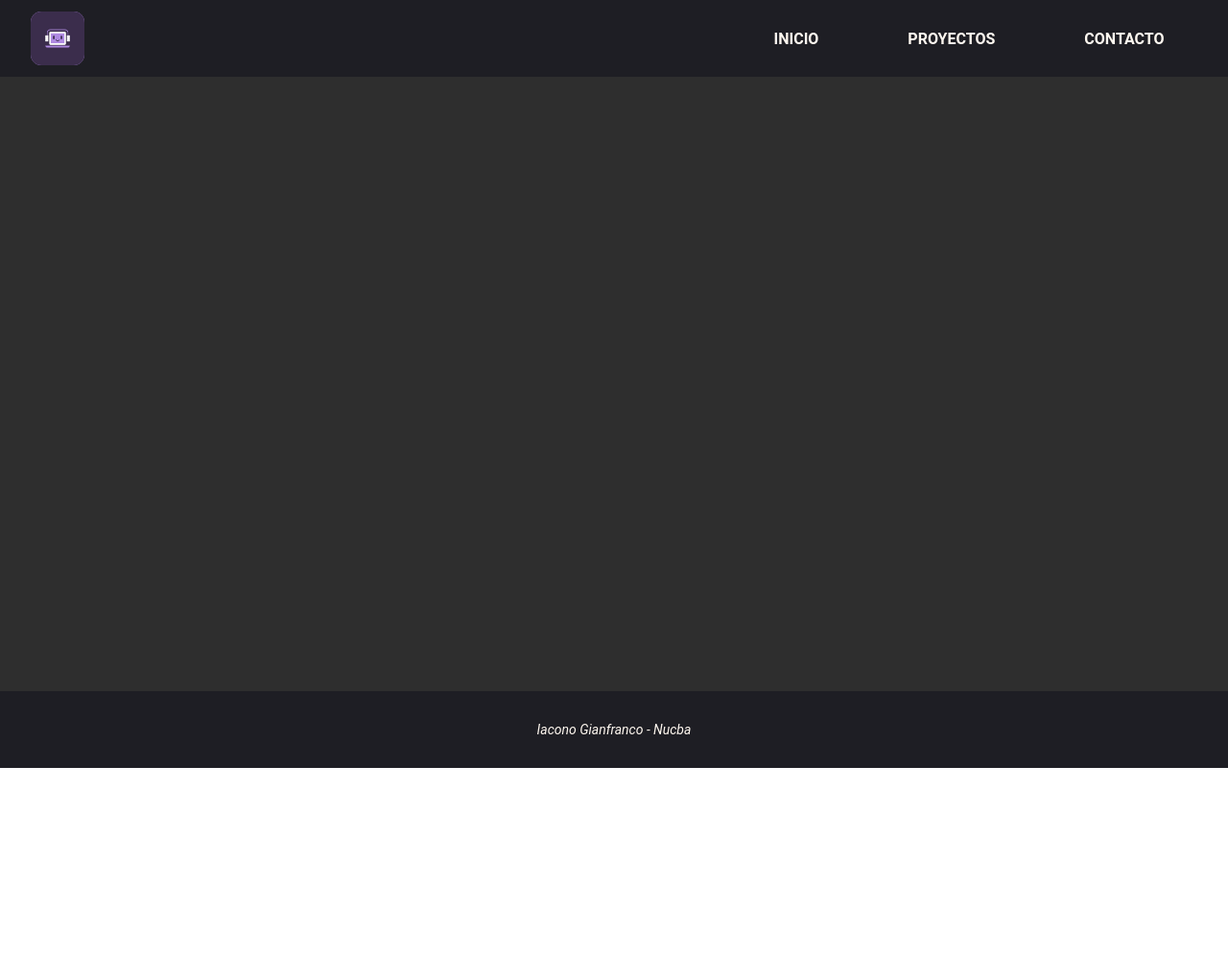
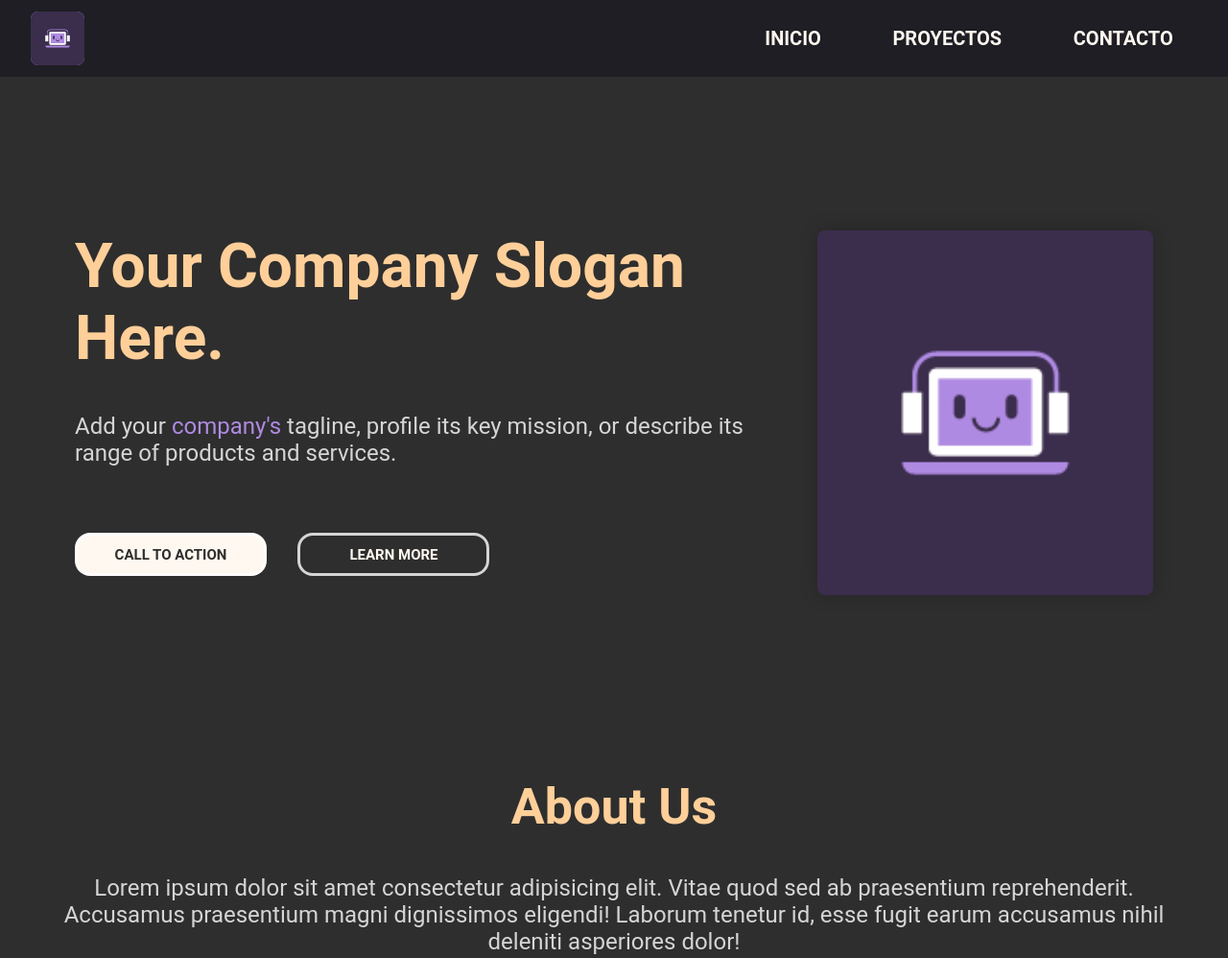
Before and after one commit to IaconoG/landing-page-nucba, a plain HTML site: page index.html in a window 1280 px wide. Shown: the top 998 px of the page at 96% size. Before the commit the page ends 800 px from the top, so only its background shows below. Drawn offline with Linux system fonts and the light colour scheme.

Commit message:
entrega 3

```diff
--- a/index.html
+++ b/index.html
@@ -21,7 +21,40 @@
         </div>
       </nav>
     </header>
-    <main></main>
+    <main>
+      <!-- HERO -->
+      <section class="hero">
+        <div class="hero-info">
+          <h2>Your Company Slogan Here.</h2>
+          <p>
+            Add your <span>company's</span> tagline, profile its key mission, or
+            describe its range of products and services.
+          </p>
+          <button class="hero-button white">call to action</button>
+          <button class="hero-button black">learn more</button>
+        </div>
+        <div class="hero-img" style="color: rebeccapurple">
+          <img src="./assets/img/logo.png" alt="imagen hero" />
+        </div>
+      </section>
+      <!-- ABOUT -->
+      <section class="about">
+        <h3>About Us</h3>
+        <p>
+          Lorem ipsum dolor sit amet consectetur adipisicing elit. Vitae quod
+          sed ab praesentium reprehenderit. Accusamus praesentium magni
+          dignissimos eligendi! Laborum tenetur id, esse fugit earum accusamus
+          nihil deleniti asperiores dolor!
+        </p>
+      </section>
+      <!-- NEXT -->
+      <section>
+        <h3>Next section</h3>
+      </section>
+      <section>
+        <h3>Next section</h3>
+      </section>
+    </main>
     <footer>
       <div>
         <p>Iacono Gianfranco - Nucba</p>
--- a/styles/styles.css
+++ b/styles/styles.css
@@ -4,6 +4,7 @@
   --clr-details: #ffcf99;
   --clr-details-2: #af8ae2;
   --clr-white: #fff8f0;
+  --clr-white-grey: #ffffffcc;
   --clr-black: #2e2e2e;
 }
 
@@ -16,9 +17,14 @@ html {
   box-sizing: border-box;
   color: var(--clr-white);
   font-family: "Roboto", sans-serif;
-  overflow-x: hidden;
 }
-
+body {
+  width: 100%;
+  min-height: 100vh;
+  background-color: var(--clr-primary);
+  display: flex;
+  flex-direction: column;
+}
 nav {
   width: 100%;
   height: 10vh;
@@ -31,22 +37,33 @@ nav > * {
   width: fit-content;
   height: 100%;
 }
-main {
-  width: 100%;
-  min-height: 80vh;
-  max-height: 100%;
-  background-color: var(--clr-primary);
-}
 footer {
   width: 100%;
-  height: 10vh;
+  height: 100px;
+  margin-top: auto;
   background-color: var(--clr-secondary);
+
   display: flex;
   justify-content: center;
   align-items: center;
 }
 a {
   text-decoration: none;
+}
+p {
+  font-size: 2.4rem;
+  color: var(--clr-white-grey);
+}
+h2,
+h3 {
+  color: var(--clr-details);
+  margin-bottom: 4rem;
+}
+h2 {
+  font-size: 6.4rem;
+}
+h3 {
+  font-size: 5.2rem;
 }
 
 /* nav */
@@ -62,7 +79,7 @@ a {
   width: 7vh;
   height: 7vh;
   background-color: var(--clr-details-2);
-  border-radius: 20%;
+  border-radius: 8px;
 }
 .contenedor-enlaces {
   width: 500px;
@@ -73,7 +90,7 @@ a {
 .contenedor-enlaces > a {
   width: fit-content;
   margin-inline: auto;
-  font-size: 1.6rem;
+  font-size: 2rem;
   font-weight: bold;
   text-transform: uppercase;
 }
@@ -81,10 +98,112 @@ a {
   color: var(--clr-details-2);
 }
 
-/* main */
+/* MAIN */
+main {
+  min-width: 480px;
+  width: 100%;
+  min-height: 80vh;
+  max-height: 100%;
+  display: flex;
+  align-items: center;
+  flex-direction: column;
+}
+main > * {
+  margin: 9rem 5rem;
+  min-width: 480px;
+  width: fit-content;
+  max-width: 1200px;
+  height: 100%;
+  display: flex;
+}
+
+/* por ahora, para q las demas secciones esten centradas */
+main > *:not(:first-child) {
+  flex-direction: column;
+  text-align: center;
+}
+/* HERO */
+.hero {
+  min-height: 400px;
+  padding: 1rem;
+  gap: 5vw;
+  margin-top: 15rem;
+}
+.hero-info {
+  min-height: 100%;
+  max-width: 860px;
+}
+/* HERO CONTENT */
+.hero-info > p {
+  margin-bottom: 4rem;
+  height: 85px;
+}
+.hero-info > p span {
+  color: var(--clr-details-2);
+}
+/* buttons on hero */
+.hero-info > button {
+  width: 200px;
+  height: 45px;
+  border: none;
+  border-radius: 1.6rem;
+  font-size: 1.5rem;
+  font-weight: bold;
+  cursor: pointer;
+  text-transform: uppercase;
+  border: 3px solid var(--clr-white-grey);
+}
+button.white {
+  background-color: var(--clr-white);
+  color: var(--clr-black);
+  margin-right: 3rem;
+}
+button.black {
+  background-color: transparent;
+}
+button:hover {
+  border: 3px solid var(--clr-details-2);
+}
+button.white:hover {
+  background-color: var(--clr-details-2);
+}
+button:active {
+  transform: scale(0.95);
+}
+/* img on hero */
+.hero-img {
+  width: 60%;
+  max-width: 350px;
+  max-height: 380px;
+  height: auto;
+}
+.hero-img > img {
+  width: 100%;
+  height: 100%;
+  border-radius: 8px;
+  box-shadow: 0 0 20px 0px rgba(0, 0, 0, 0.2);
+  object-fit: cover;
+}
+
+/* ABOUT */
+.about {
+  flex-direction: column;
+  text-align: center;
+}
+
+/* footer */
 footer p {
   font-size: 1.4rem;
   font-style: italic;
 }
 
-/* footer */
+/* FIXME: No se donde poner la img del hero kjjj, igual seguro se ve mas adelante */
+@media screen and (max-width: 860px) {
+  .hero-img > img,
+  .hero-img {
+    display: none;
+  }
+  .hero {
+    text-align: center;
+  }
+}
```
